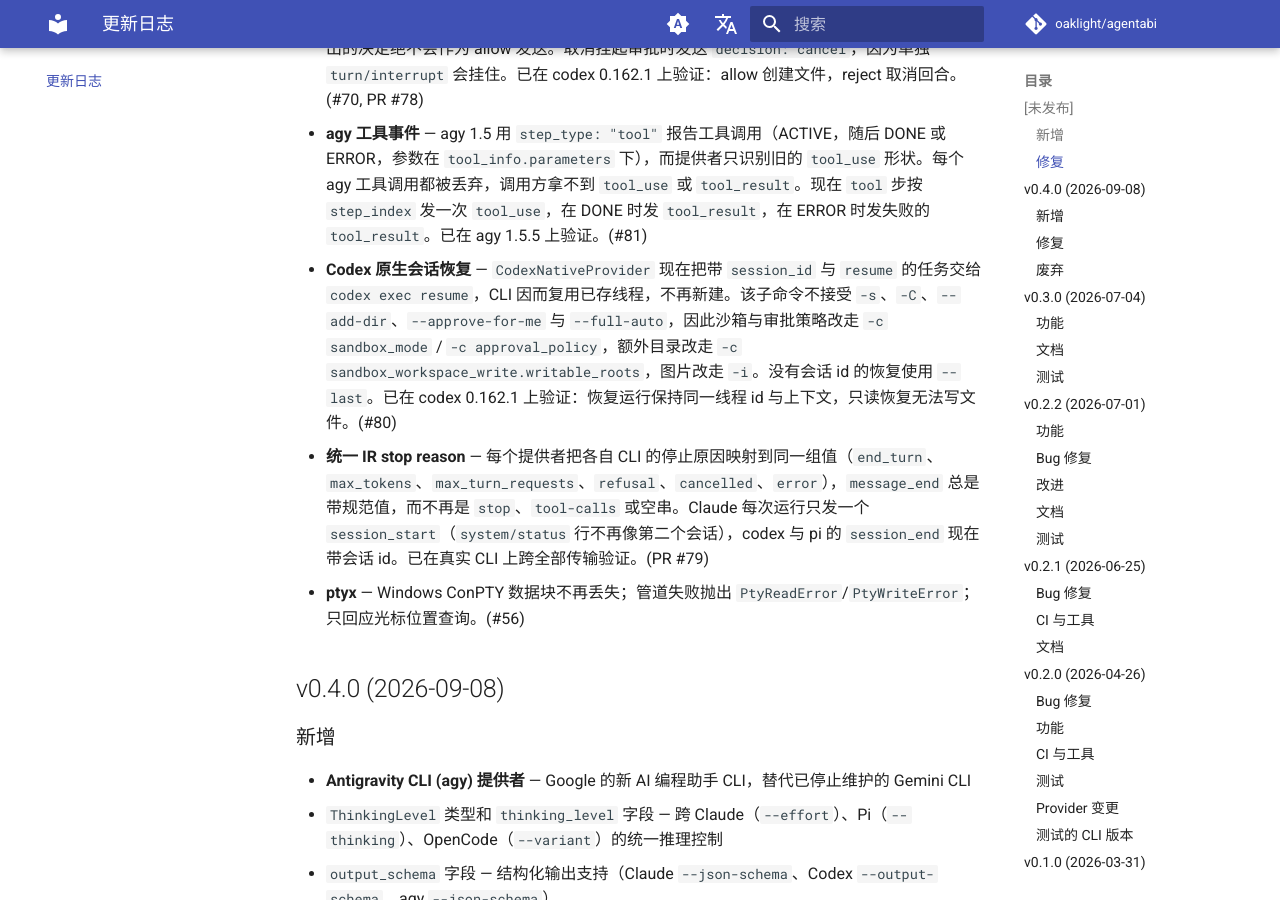
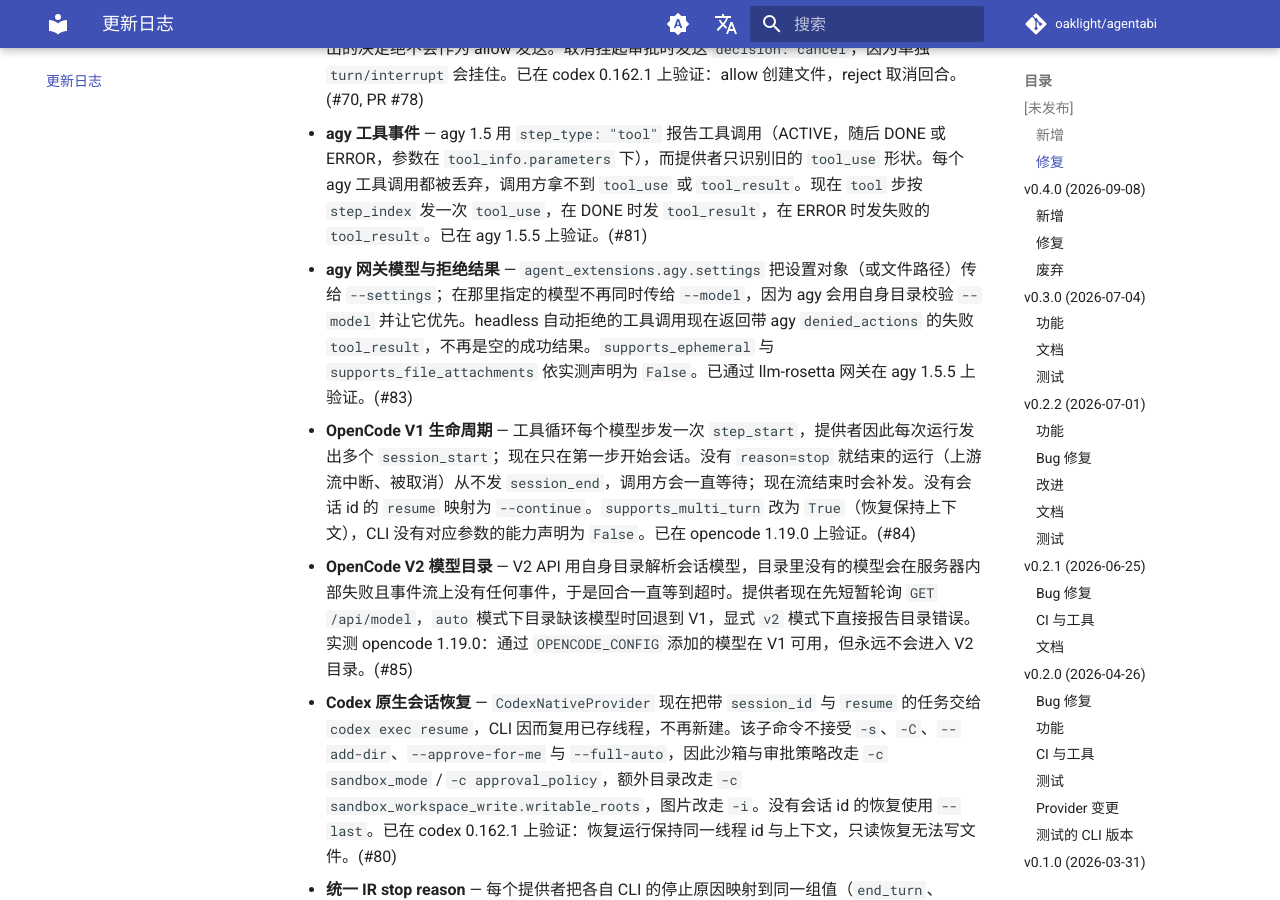
Before and after one commit to Oaklight/agentabi, an MkDocs documentation site: the page built from docs/changelog.md, in a window 1280 px wide and 900 px high, scrolled down 1971 px. Built offline with MkDocs 1.6.1 and Material for MkDocs 9.7.7, drawn with Linux system fonts in a browser that asks for light colours; comment, search, counter and statistics services are not loaded.

Commit message:
docs: record the agy, opencode V1 and opencode V2 fixes

```diff
--- a/docs/changelog.md
+++ b/docs/changelog.md
@@ -25,6 +25,9 @@
 - **ACP 静态权限策略** — 无法往返权限请求的后端仍会执行 `deny` 与 `allow_all`。网关把策略传给提供者：codex 以 `-s read-only` 加 `approval_policy="never"` 运行，agy 去掉跳过权限参数后 print 模式自动拒绝；`allow_all` 映射为 `full_auto`。`pi` 没有这类参数，因此不提供 `permission_mode`。已在线验证：codex 在 `deny` 下无法创建文件。(#76, PR #77)
 - **Codex app-server 后端** — `agentabi acp --agent codex-app-server` 通过 stdio JSON-RPC 驱动 `codex app-server`，把 `item/commandExecution/requestApproval` 与 `item/fileChange/requestApproval` 经 ACP 客户端往返。`availableDecisions` 为准；未列出的决定绝不会作为 allow 发送。取消挂起审批时发送 `decision: cancel`，因为单独 `turn/interrupt` 会挂住。已在 codex 0.162.1 上验证：allow 创建文件，reject 取消回合。(#70, PR #78)
 - **agy 工具事件** — agy 1.5 用 `step_type: "tool"` 报告工具调用（ACTIVE，随后 DONE 或 ERROR，参数在 `tool_info.parameters` 下），而提供者只识别旧的 `tool_use` 形状。每个 agy 工具调用都被丢弃，调用方拿不到 `tool_use` 或 `tool_result`。现在 `tool` 步按 `step_index` 发一次 `tool_use`，在 DONE 时发 `tool_result`，在 ERROR 时发失败的 `tool_result`。已在 agy 1.5.5 上验证。(#81)
+- **agy 网关模型与拒绝结果** — `agent_extensions.agy.settings` 把设置对象（或文件路径）传给 `--settings`；在那里指定的模型不再同时传给 `--model`，因为 agy 会用自身目录校验 `--model` 并让它优先。headless 自动拒绝的工具调用现在返回带 agy `denied_actions` 的失败 `tool_result`，不再是空的成功结果。`supports_ephemeral` 与 `supports_file_attachments` 依实测声明为 `False`。已通过 llm-rosetta 网关在 agy 1.5.5 上验证。(#83)
+- **OpenCode V1 生命周期** — 工具循环每个模型步发一次 `step_start`，提供者因此每次运行发出多个 `session_start`；现在只在第一步开始会话。没有 `reason=stop` 就结束的运行（上游流中断、被取消）从不发 `session_end`，调用方会一直等待；现在流结束时会补发。没有会话 id 的 `resume` 映射为 `--continue`。`supports_multi_turn` 改为 `True`（恢复保持上下文），CLI 没有对应参数的能力声明为 `False`。已在 opencode 1.19.0 上验证。(#84)
+- **OpenCode V2 模型目录** — V2 API 用自身目录解析会话模型，目录里没有的模型会在服务器内部失败且事件流上没有任何事件，于是回合一直等到超时。提供者现在先短暂轮询 `GET /api/model`，`auto` 模式下目录缺该模型时回退到 V1，显式 `v2` 模式下直接报告目录错误。实测 opencode 1.19.0：通过 `OPENCODE_CONFIG` 添加的模型在 V1 可用，但永远不会进入 V2 目录。(#85)
 - **Codex 原生会话恢复** — `CodexNativeProvider` 现在把带 `session_id` 与 `resume` 的任务交给 `codex exec resume`，CLI 因而复用已存线程，不再新建。该子命令不接受 `-s`、`-C`、`--add-dir`、`--approve-for-me` 与 `--full-auto`，因此沙箱与审批策略改走 `-c sandbox_mode` / `-c approval_policy`，额外目录改走 `-c sandbox_workspace_write.writable_roots`，图片改走 `-i`。没有会话 id 的恢复使用 `--last`。已在 codex 0.162.1 上验证：恢复运行保持同一线程 id 与上下文，只读恢复无法写文件。(#80)
 - **统一 IR stop reason** — 每个提供者把各自 CLI 的停止原因映射到同一组值（`end_turn`、`max_tokens`、`max_turn_requests`、`refusal`、`cancelled`、`error`），`message_end` 总是带规范值，而不再是 `stop`、`tool-calls` 或空串。Claude 每次运行只发一个 `session_start`（`system/status` 行不再像第二个会话），codex 与 pi 的 `session_end` 现在带会话 id。已在真实 CLI 上跨全部传输验证。(PR #79)
 - **ptyx** — Windows ConPTY 数据块不再丢失；管道失败抛出 `PtyReadError`/`PtyWriteError`；只回应光标位置查询。(#56)
```
